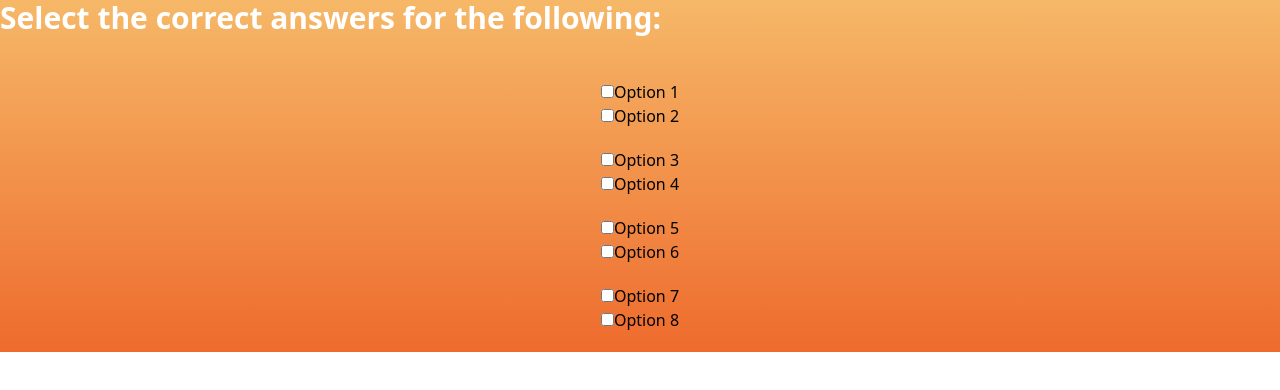
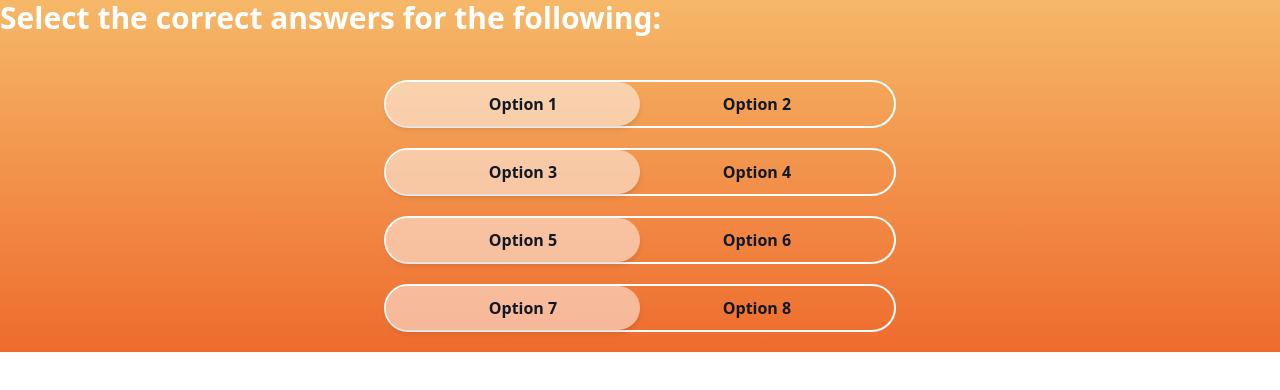
Before and after one commit to nsstarr/react-toggle-switch, a React (Vite) app: page / in a window 1280 px wide. Shown: the top 390 px of the page. Built offline with nearby package versions, Linux system fonts and the light colour scheme.

Commit message:
feat: toggle checkbox css

```diff
--- a/src/components/quiz/AnswerToggle.tsx
+++ b/src/components/quiz/AnswerToggle.tsx
@@ -48,26 +48,41 @@ const AnswerToggle: React.FC<AnswerToggleProps> = ({
       <legend id="answer-toggle-group" className="sr-only">
         Select your answer
       </legend>
-      <div className="toggle-group">
+
+      <div className="relative flex h-12 w-full max-w-lg items-center rounded-full border-2 border-white p-5">
+        <div
+          className="absolute left-0 top-0 h-full rounded-full bg-white/50 shadow-md transition-transform duration-300 ease-in-out"
+          style={{
+            width: "50%",
+            transform: `translateX(${
+              selectedAnswer === answers[1]?.id ? "100%" : "0%"
+            })`,
+          }}
+        ></div>
+
         {answers.map((answer) => (
-          <div
+          <label
             key={answer.id}
-            className={`toggle-option ${
-              selectedAnswer === answer.id ? "selected" : ""
-            }`}
+            className="relative z-10 flex-1 cursor-pointer text-center"
           >
-            <label>
             <input
-                type="checkbox"
+              type="radio"
+              name="toggle"
               checked={selectedAnswer === answer.id}
               onChange={() => handleSelect(answer.id)}
               disabled={groupLocked || isLocked(answer.id)}
+              className="sr-only"
               aria-checked={selectedAnswer === answer.id}
               aria-label={`Answer option: ${answer.label}`}
             />
+            <span
+              className={`block font-semibold transition-colors ${
+                selectedAnswer === answer.id ? "text-white" : "text-gray-900"
+              }`}
+            >
               {answer.label}
+            </span>
           </label>
-          </div>
         ))}
       </div>
     </fieldset>
```
Lines whose indentation alone changed are shown as unchanged.
